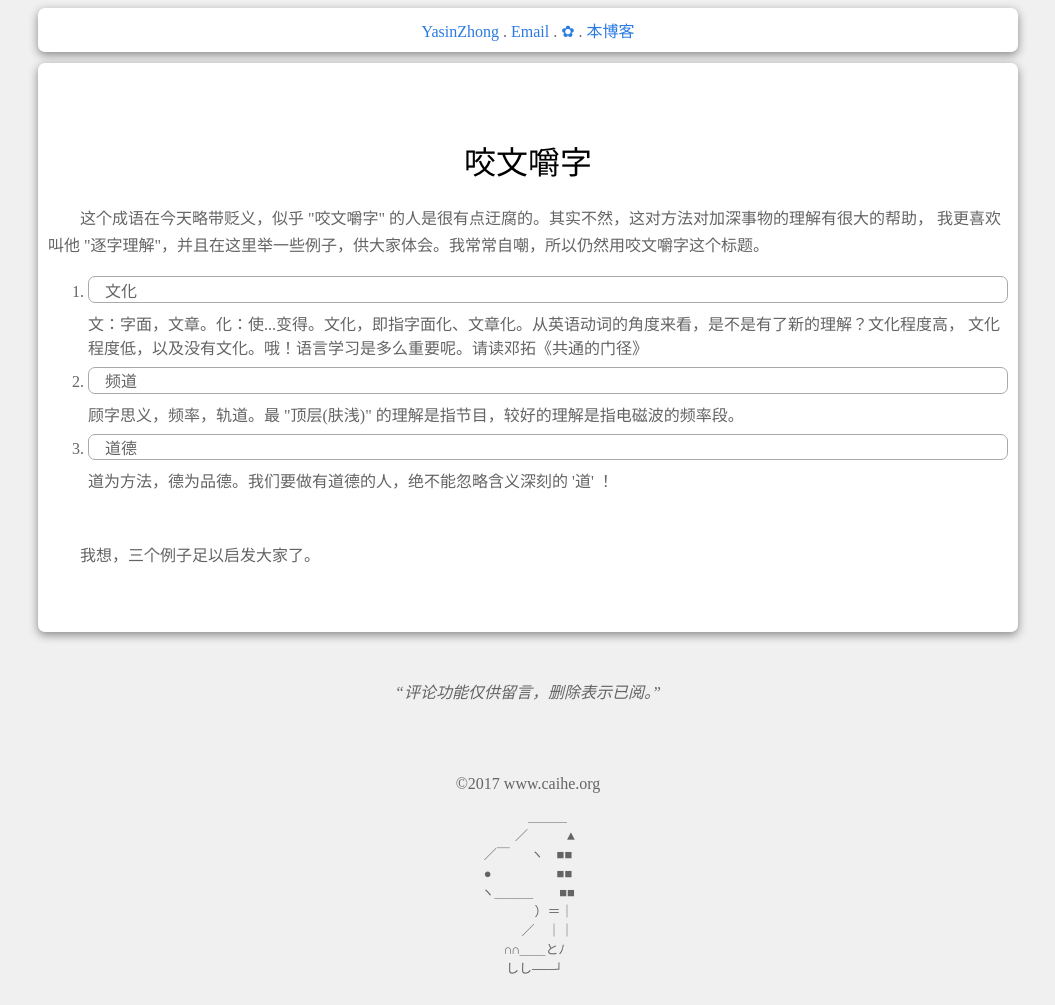
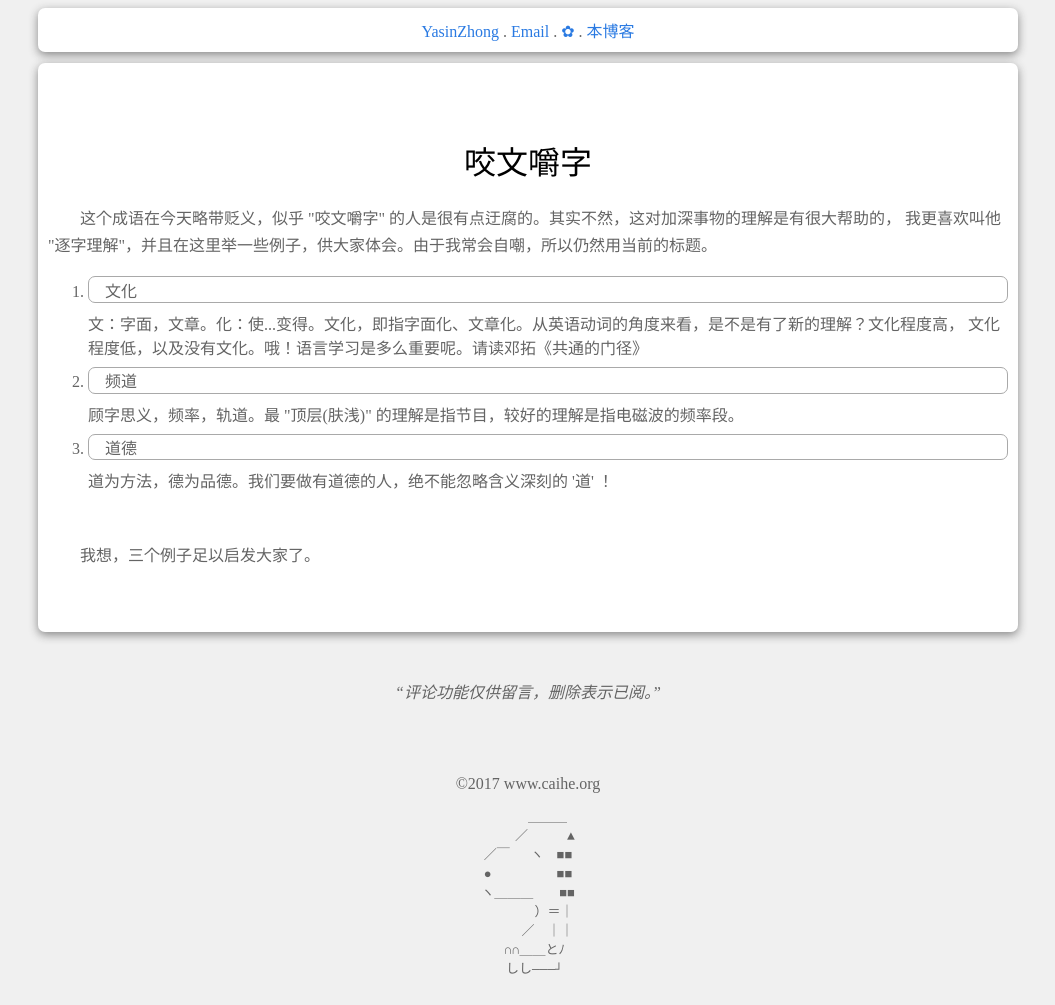
Before and after one commit to YasinZhong/yasinzhong.github.io, a Jekyll site: the page built from _posts/2018-1-4-Word.html, in a window 1280 px wide. Shown: the whole page, without its empty margins (112-1167 px from the left). Built offline with Jekyll 4.4.1, drawn with Linux system fonts in a browser that asks for light colours; comment, search, counter and statistics services are not loaded.

Commit message:
2018/03/14

```diff
--- a/_layouts/default.html
+++ b/_layouts/default.html
@@ -44,8 +44,8 @@
    })(document, 'script');
 	</script>
 <noscript> 为正常使用来必力评论功能请激活JavaScript</noscript>
+<q>评论功能仅供留言，删除表示已阅。</q>
 </div>
-<q>评论功能仅供留言，删除表示已阅。</q>
 <!-- City版安装代码已完成 -->
 <br><br><br>
 
--- a/_posts/2018-1-4-Word.html
+++ b/_posts/2018-1-4-Word.html
@@ -6,8 +6,8 @@ title: 咬文嚼字
 <h1>{{ page.title }}</h1>
 
 <p>
-	这个成语在今天略带贬义，似乎 "咬文嚼字" 的人是很有点迂腐的。其实不然，这对方法对加深事物的理解有很大的帮助，
-	我更喜欢叫他 "逐字理解"，并且在这里举一些例子，供大家体会。我常常自嘲，所以仍然用咬文嚼字这个标题。
+	这个成语在今天略带贬义，似乎 "咬文嚼字" 的人是很有点迂腐的。其实不然，这对加深事物的理解是有很大帮助的，
+	我更喜欢叫他 "逐字理解"，并且在这里举一些例子，供大家体会。由于我常会自嘲，所以仍然用当前的标题。
 </p>
 
 <ol>
```
